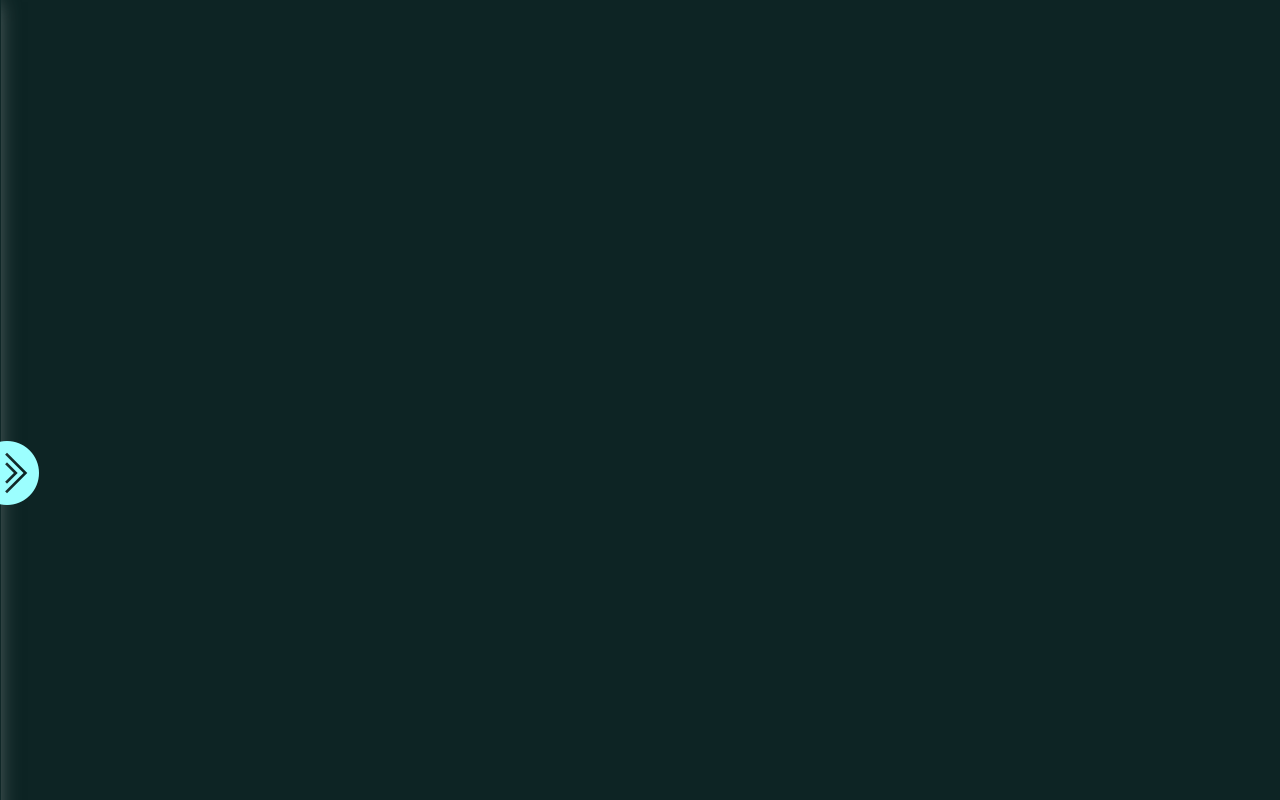
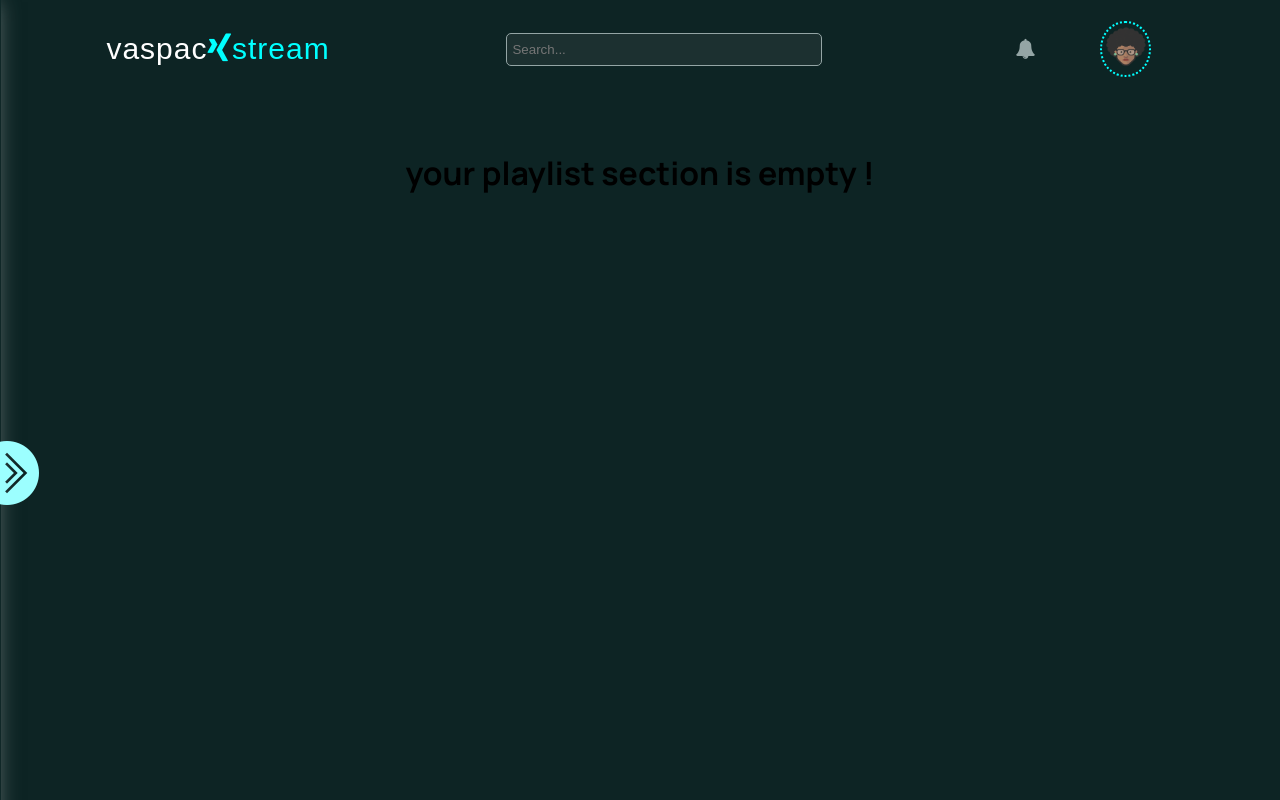
Before and after one commit to vashnavichauhan1825/vaspacx-stream, a React (Create React App) app: page /playlist in a window 1280 px wide. Built offline with nearby package versions, Linux system fonts and the light colour scheme; a web font is replaced by a local one; what miragejs would draw is missing.

Commit message:
fix: dropdown bug

```diff
--- a/src/components/Navbar/Navbar.js
+++ b/src/components/Navbar/Navbar.js
@@ -0,0 +1,26 @@
+import Vaspacx from 'components/UI/logo/Vaspacx'
+import { Link } from 'react-router-dom'
+import { useAuthCtx } from 'Context/AuthContext'
+import avatarOne from './../../assets/img/avatarOne.png'
+import './navbar.css'
+const Navbar = () => {
+  const {isLoggedIn,logout} = useAuthCtx();
+  return (
+    <div className='search-nav'>
+    <Vaspacx/>
+    <input  className="search" placeholder="Search..." />
+     <div className='profile-nav'>
+        <i className="fa fa-bell" ></i>
+        <Link to={isLoggedIn?"/":"/login"}>
+        <div className='bdr-hue' >
+
+                <img className='profile-img' src={avatarOne}/>
+
+        </div></Link>
+        {isLoggedIn && <i onClick={logout} on className="fa fa-sign-out" aria-hidden="true"></i>}
+     </div>
+    </div>
+  )
+}
+
+export default Navbar
--- /dev/null
+++ b/src/components/Navbar/navbar.css
@@ -0,0 +1,37 @@
+.search-nav{
+    display: flex;
+    justify-content: space-around;
+    align-items: center;
+    width: 97%;
+    gap: 12px;
+    flex-wrap: wrap;
+    padding: 1rem;
+}
+.profile-nav .fa{
+    cursor: pointer;
+}
+.search-nav .search{
+    background-color: #5a5f5f33;
+    border: 1px solid var(--sec-txt-color);
+    padding: 8px 5px;
+    border-radius: 5px;
+    color: var(--primary-txt-color);
+    min-width: 304px;
+}
+
+.profile-img{
+    width:40px;
+    height:40px;
+}
+
+.profile-nav{
+    display: flex;
+    justify-content: space-around;
+    align-items: center;
+    width: 200px;
+}
+
+.profile-nav i{
+    color:var(--sec-txt-color);
+    font-size: 20px;
+}
--- a/src/components/Sidebar/Sidebar.js
+++ b/src/components/Sidebar/Sidebar.js
@@ -8,8 +8,7 @@ import styled from "styled-components";
 
 const SidebarWrapper = styled.div`
     position: fixed;
-    display:inline-block;
-    height: 100vh;
+    height: 100%;
     left:${(props)=>props.slide};
     z-index:1;
     width: 300px;
--- a/src/components/UI/HomeWrapper.js
+++ b/src/components/UI/HomeWrapper.js
@@ -9,31 +9,43 @@ import { useAuthCtx } from "Context/AuthContext";
 const HomeWrapper = ({ children }) => {
   const location = useLocation();
   const navigate = useNavigate();
-  const {isLoggedIn,logout} = useAuthCtx();
-  let layoutValue =true
+  const { isLoggedIn, logout } = useAuthCtx();
+  let layoutValue = true;
 
-  if(location.pathname === "/signup"){
-    layoutValue = false
-  }else if(location.pathname === "/login"){
-    layoutValue = false
-  };
+  if (location.pathname === "/signup") {
+    layoutValue = false;
+  } else if (location.pathname === "/login") {
+    layoutValue = false;
+  }
 
   return (
-  <>
+    <>
+      {!layoutValue && (
+        <div className="signupBg">
 
-
-      {!layoutValue && <div className="signupBg"> <div className="login-nav">
-        <Link to="/"><p>Home</p></Link>
-       <button className="text-button" onClick={()=>isLoggedIn? logout(): navigate('/login')}>{isLoggedIn?"Logout":"Login"}</button>
-      </div></div>}
-      <div className={layoutValue? "main-layout" : "auth-layout"}>
-      {layoutValue && <Sidebar />}
-      {children}
-      {!layoutValue && <Vaspacx/>}
-
+          <div className="login-nav">
+            <Link to="/">
+              <p>Home</p>
+            </Link>
+            <button
+              className="text-button"
+              onClick={() => (isLoggedIn ? logout() : navigate("/login"))}
+            >
+              {isLoggedIn ? "Logout" : "Login"}
+            </button>
+          </div>
+          <div className="auth-layout">{children}
+          <Vaspacx/>
+          </div>
+        </div>
+      )}
+      {layoutValue &&
+        <div className="main-layout">
+        <Sidebar />
+        {children}
       </div>
-      </>
-
+      }
+    </>
   );
 };
 
--- a/src/components/UI/modal/modal.css
+++ b/src/components/UI/modal/modal.css
@@ -18,6 +18,8 @@
     box-shadow: 0px 0px 6px 4px #2f3a3a;
 padding:0.5rem;
 }
+
+
 
 .add-cont{
     display: flex;
--- a/src/pages/home/homeComponents/categories/CategoryList/CategoryList.js
+++ b/src/pages/home/homeComponents/categories/CategoryList/CategoryList.js
@@ -19,8 +19,8 @@ const AvatarCont = styled.div`
 
 const CategoryList = ({ category }) => {
   const [listItem, setListItem] = useState([]);
-  const [dropDown, setDropDown] = useState(false);
-const {setPlaylistModal,removeVideoHandler,playlistModal}= usePlaylistCtx();
+  const [dropDown, setDropDown] = useState({state:false,videoId:null});
+const {setPlaylistModal}= usePlaylistCtx();
  const {isLoggedIn} = useAuthCtx();
   useEffect(() => {
     (async function () {
@@ -42,6 +42,7 @@ const {setPlaylistModal,removeVideoHandler,playlistModal}= usePlaylistCtx();
         .filter((item) => (category ? item.category === category : item))
         .map((video) => {
           return (
+
     <div className="video-item" key={video._id}>
 
               <img className="video-img" alt="" src={video.thumbnail} />
@@ -56,20 +57,22 @@ const {setPlaylistModal,removeVideoHandler,playlistModal}= usePlaylistCtx();
                     <div>
                       <small>{video.views}</small>
                       <small>
-                        <i className="fa fa-circle" aria-hidden="true"></i>{" "}
+                        <i className="fa fa-circle" aria-hidden="true"></i>
                         {video.publish}
                       </small>
                     </div>
                   </div>
                 </div>
-                <button  className="dropDown-btn"  onClick={()=>{setDropDown(prev=>!prev)}}> <i
+                <button  className="dropDown-btn"  onClick={()=>{setDropDown({state:true,videoId:video._id})}}> <i
                   className="fa fa-ellipsis-v"
                   aria-hidden="true"
                 ></i></button>
-                {dropDown && (
+
+              </div>
+              {dropDown.videoId === video._id &&
                 <div
                   className="dropdown-list"
-                  onClick={()=>{setDropDown(prev=>!prev)}}
+                  onClick={()=>{setDropDown({state:false,videoId:null})}}
                 >
                   <li>
                     <i className="fa fa-clock-o" aria-hidden="true"></i>Save To
@@ -84,11 +87,12 @@ const {setPlaylistModal,removeVideoHandler,playlistModal}= usePlaylistCtx();
                     Watch later
                   </li>
                 </div>
-              )}
-              </div>
+              }
+            </div>
 
-            </div>
+
           );
+
         })
 
         }
--- a/src/pages/playlist/Playlist.js
+++ b/src/pages/playlist/Playlist.js
@@ -2,17 +2,24 @@ import './playlist.css'
 import imgPLaylist from './../../assets/img/aurora.jpg'
 import { Link } from 'react-router-dom'
 import { usePlaylistCtx } from 'Context/PlaylistContext'
+import Navbar from 'components/Navbar/Navbar'
 
 const Playlist = () => {
 
   const {playlist,removeFromPlaylist}=usePlaylistCtx()
+    const playlistLength =playlist.length;
+  return (
+    <>
+    <Navbar/>
+  <div className='playlist-cont'>{playlistLength?
+  <>
+    {playlist.map((playlist)=>{
 
-  return (
-    <div className='playlist-cont'>
-    {playlist.map((playlist)=>{
       return(
         <div key={playlist._id} className='single-playlist'>
-
+        {console.log(playlist)}
+       {playlist.videos.length !==0 && <img src={playlist.videos[0].thumbnail}/>}
+        <small>{playlist.description}</small>
         <h3>{playlist.title}</h3>
         <i onClick={()=>removeFromPlaylist(playlist._id)} className="fa fa-trash" aria-hidden="true"></i>
       <div className='playlist-hover'>
@@ -20,21 +27,9 @@ const Playlist = () => {
       </div>
      </div>
       )
-    })}
-
-     {/* <div className='single-playlist'>
-      <img src={imgPLaylist}/>
-      <div className='playlist-hover'>
-      <i class="fa fa-play-circle-o" aria-hidden="true"></i>
-      </div>
-     </div>
-     <div className='single-playlist'>
-      <img src={imgPLaylist}/>
-      <div className='playlist-hover'>
-      <i class="fa fa-play-circle-o" aria-hidden="true"></i>
-      </div>
-     </div> */}
+    })}</>: <h1>your playlist section is empty !</h1>}
     </div>
+</>
   )
 }
 
--- a/src/pages/playlist/playlist.css
+++ b/src/pages/playlist/playlist.css
@@ -1,5 +1,6 @@
 .playlist-cont{
     display: flex;
+    flex-wrap: wrap;
     gap: 30px;
     justify-content: space-evenly;
     padding: 2rem;
@@ -27,7 +28,21 @@
 .single-playlist h3{
     letter-spacing: 1px;
     font-size: 30px;
-    margin-left: 20px;
+    font-weight: 400;
+    padding: 0;
+    position: absolute;
+    color: var(--primary-txt-color);
+    top: 0%;
+    left: 4%;
+}
+
+.single-playlist small{
+    position: absolute;
+    top: 40%;
+    font-size: 15px;
+    color: var(--secondary-color);
+    font-weight: bold;
+    left: 4%;
 }
 
 a{
@@ -37,6 +52,7 @@ a{
 .single-playlist img{
     width: 100%;
     height: 100%;
+    opacity: 0.7;
 }
 
 .playlist-hover{
@@ -54,6 +70,18 @@ a{
 
 }
 
-.playlist-hover i{
-
+@media only screen and (max-width: 600px){
+    .video-list{
+        grid-template-columns: 207px 1fr;
+    }
+    .video-list .img-cont {
+        width: 213px;
+        height: 186px;
+    }
+    .video-list span {
+        padding: 0;
+    }
+    .video-list span p {
+        margin: 0;
+    }
 }
--- a/src/pages/playlist/playlistComponent/SinglePlaylistPage.js
+++ b/src/pages/playlist/playlistComponent/SinglePlaylistPage.js
@@ -7,7 +7,7 @@ const SinglePlaylistPage = () => {
     const encodedToken = localStorage.getItem("token")
     const [playlists,setPlaylists]= useState({name:"",videos:[]});
     const {playlistId} =useParams();
-    const {playlist}= usePlaylistCtx();
+    const {playlist,removeVideoHandler }= usePlaylistCtx();
 
     useEffect(() => {
         (async function () {
@@ -30,9 +30,12 @@ const SinglePlaylistPage = () => {
         })();
       }, [playlist]);
 
+      const videoLength = playlists.videos.length
+
   return (
     <div className='playlist-box'>
-    <h1>{playlists.name}</h1>
+    <h1>{playlists.name}</h1>{videoLength?
+    <>
       {playlists.videos.map((video)=>(
         <div className='video-list'>
         <div className='img-cont'>
@@ -42,26 +45,9 @@ const SinglePlaylistPage = () => {
                 <p>{video.title}</p>
                 <small>{video.description}</small>
             </span>
+            <i onClick={()=>removeVideoHandler(playlistId, video._id)}  class="fa fa-times" aria-hidden="true"></i>
         </div>
-     ) )  }
-        {/* <div className='video-list'>
-        <div className='img-cont'>
-            <img src={imgPlay} />
-            </div>
-            <span>
-                <p>Dikshant - Aankhon Se Batana (Official Audio)</p>
-                <small>Hello, Happy Valentine's Day ! ❤ Two years ago, Dikshant and his brother  Yash Jadhav used to sit down every evening but one day</small>
-            </span>
-        </div>
-        <div className='video-list'>
-        <div className='img-cont'>
-            <img src={imgPlay} />
-            </div>
-            <span>
-                <p>Dikshant - Aankhon Se Batana (Official Audio)</p>
-                <small>Hello, Happy Valentine's Day ! ❤ Two years ago, Dikshant and his brother  Yash Jadhav used to sit down every evening but one day</small>
-            </span>
-        </div> */}
+     ) )  }</>:<p>{`your ${playlists.name} playlist is empty !`}</p>}
     </div>
   )
 }
--- a/src/pages/playlist/playlistComponent/singleplaylist.css
+++ b/src/pages/playlist/playlistComponent/singleplaylist.css
@@ -4,11 +4,22 @@
     flex-direction: column;
     gap: 10px;
     align-items:center;
-
+    color: var(--hue-color);
 }
 
+.playlist-box p{
+    color:var(--sec-txt-color);
+}
+.video-list i{
+    position: absolute;
+    top: 4%;
+    font-size: 20px;
+    right: 1%;
+    color: var(--sec-txt-color);
+}
 .video-list{
     padding: 0.5rem;
+    position: relative;
     display: grid;
     max-width: 1086px;
     background-color: #1c2f2f;
```
